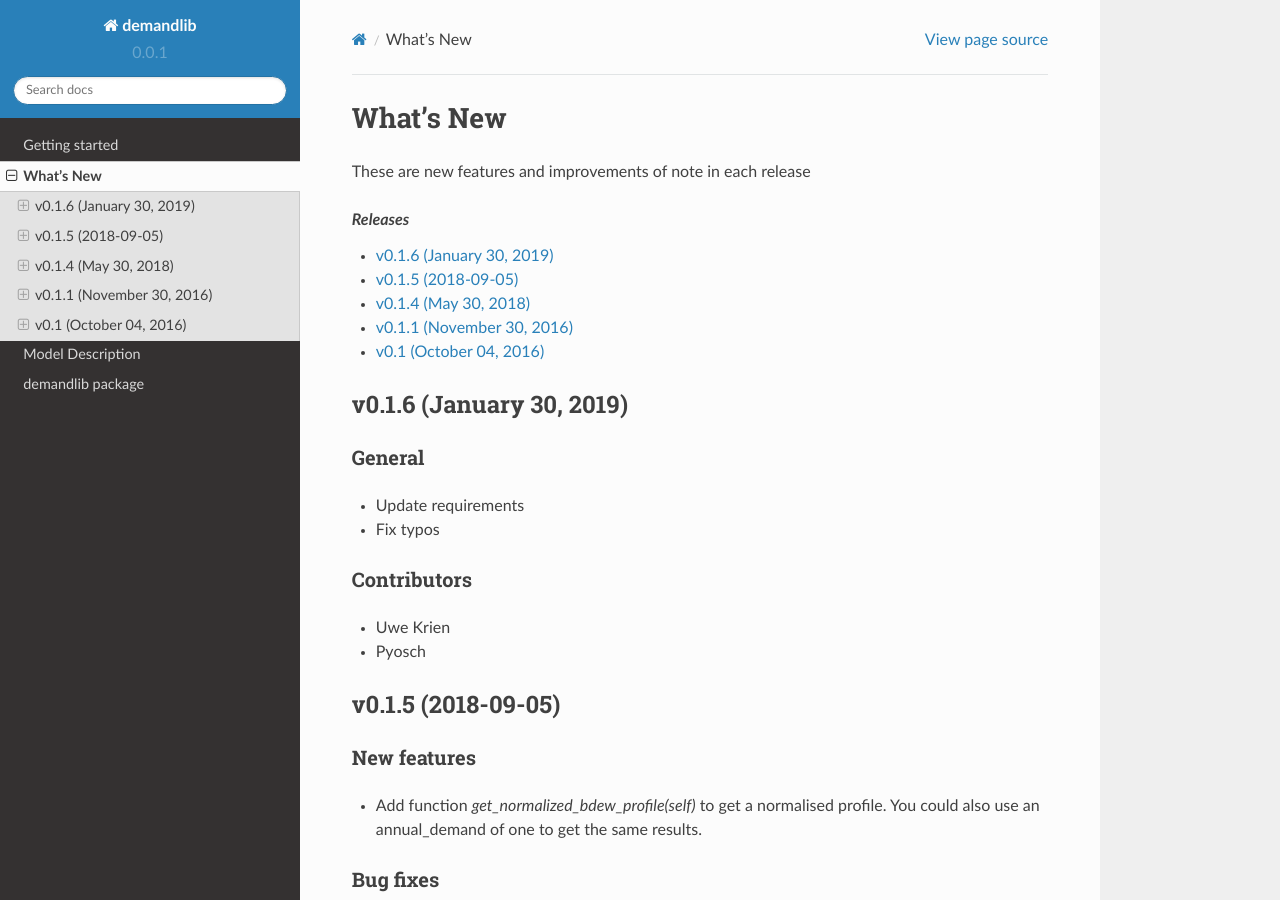
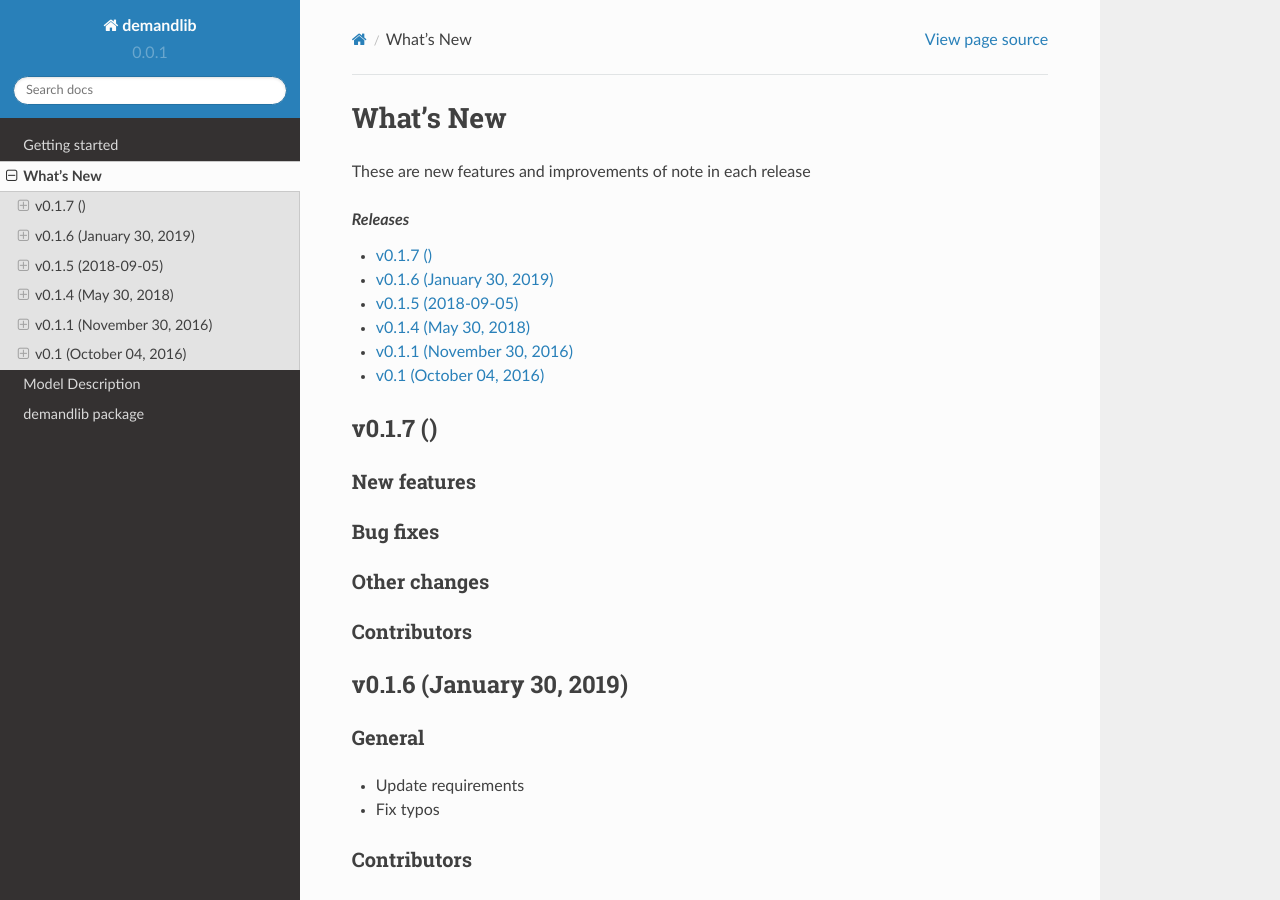
Before and after one commit to oemof/demandlib, a Sphinx documentation site: the page built from doc/whats_new.rst, in a window 1280 px wide and 900 px high. Built offline with Sphinx 7.4.7 and the Read the Docs theme 2.0.0, drawn with Linux system fonts in a browser that asks for light colours; formulas are drawn with MathJax 3.

Commit message:
Add whatnew for next version and set version to 0.1.7dev

```diff
--- a/doc/whats_new.rst
+++ b/doc/whats_new.rst
@@ -8,6 +8,7 @@ These are new features and improvements of note in each release
     :local:
     :backlinks: top
 
+.. include::  whatsnew/v017.txt
 .. include::  whatsnew/v016.txt
 .. include::  whatsnew/v015.txt
 .. include::  whatsnew/v014.txt
--- /dev/null
+++ b/doc/whatsnew/v017.txt
@@ -0,0 +1,17 @@
+v0.1.7 ()
++++++++++++++++++++++++++
+
+New features
+############
+
+
+Bug fixes
+#########
+
+
+Other changes
+#############
+
+
+Contributors
+############
--- a/setup.py
+++ b/setup.py
@@ -12,7 +12,7 @@ def read(fname):
 
 
 setup(name='demandlib',
-      version='0.1.6',
+      version='0.1.7dev',
       author='oemof developer group',
       url='https://oemof.org/',
       license='GPL3',
```
